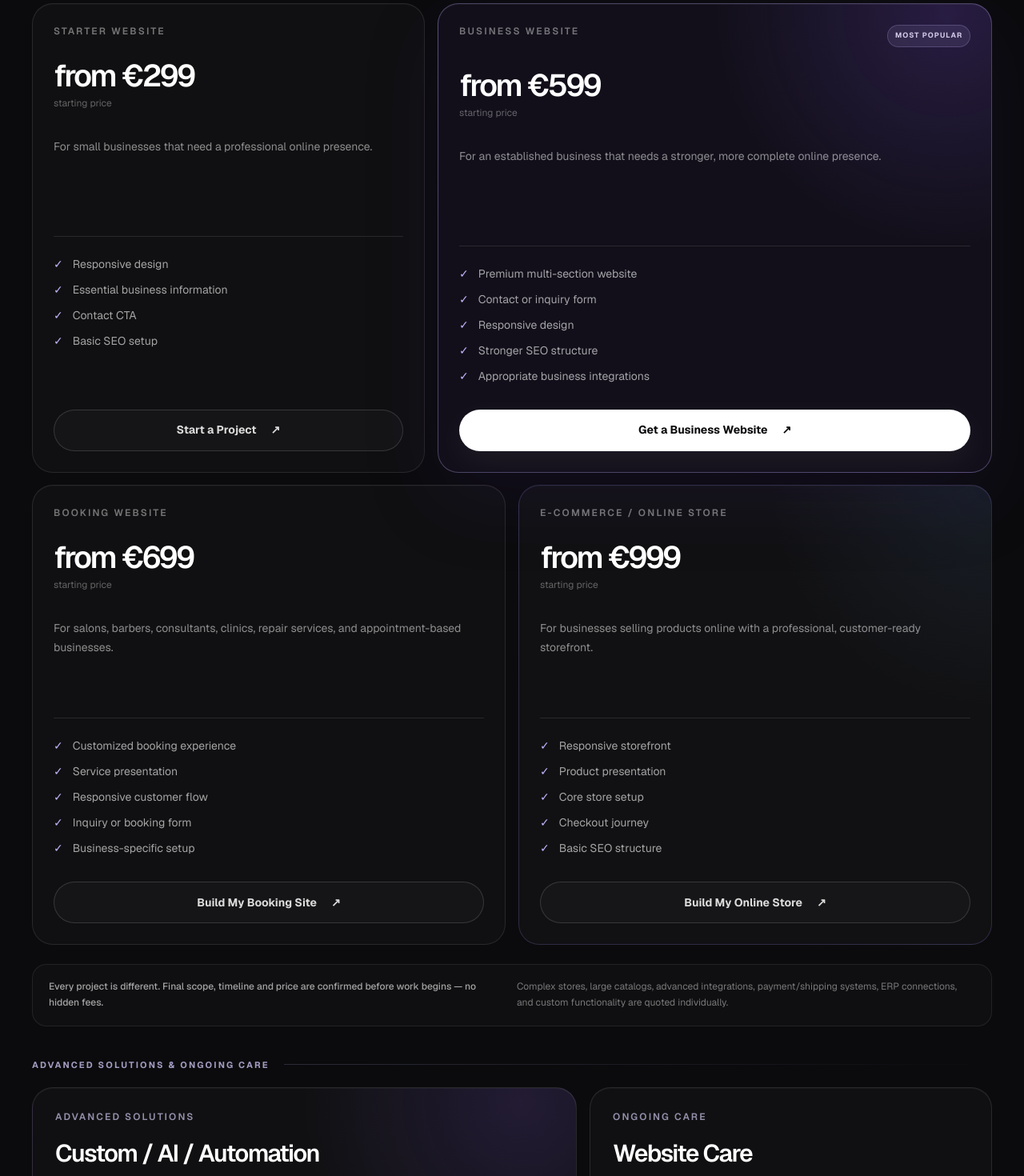
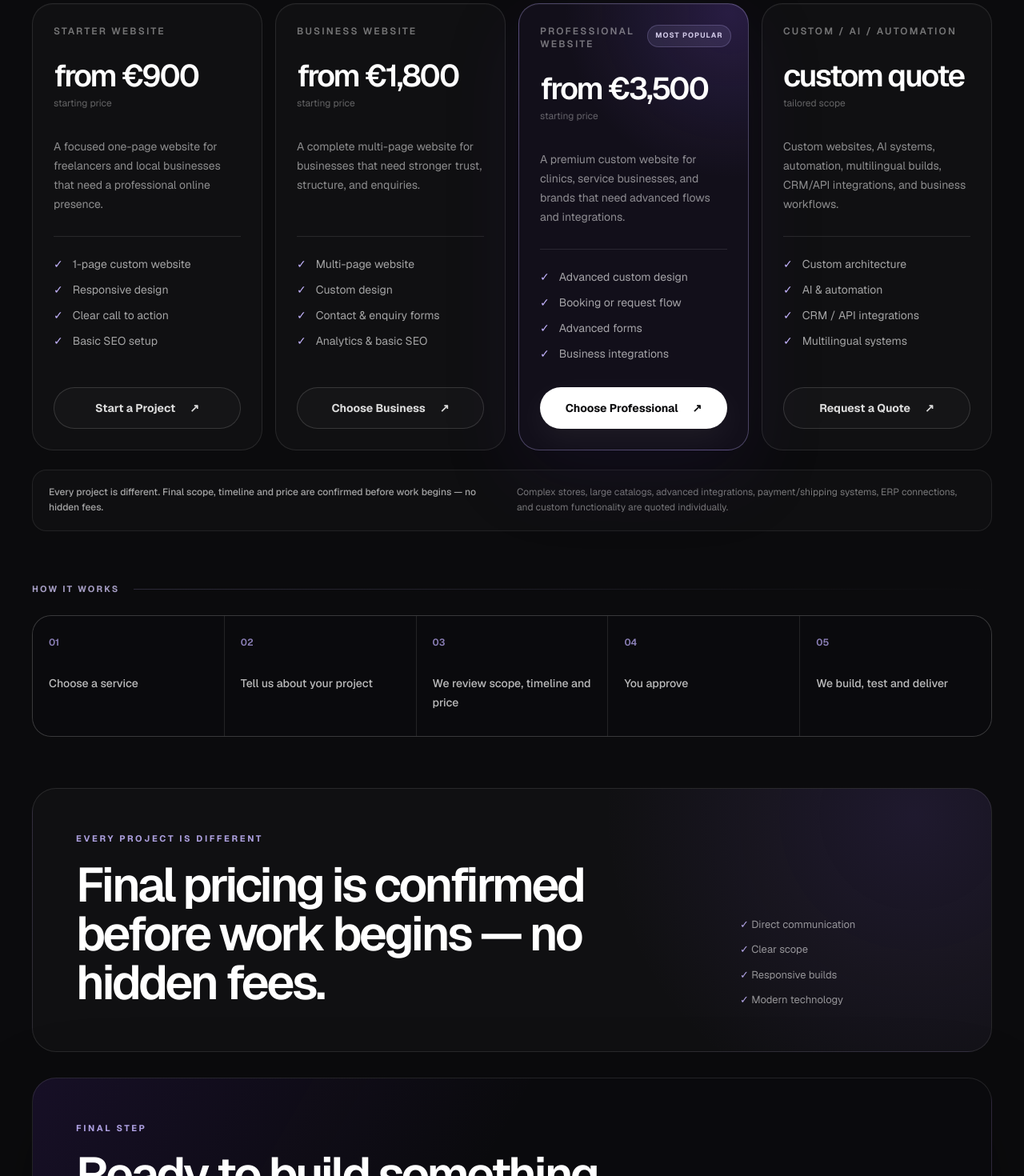
Before and after one commit to hellonexavo/nexavo, a Next.js app: page / in a window 1280 px wide. Shown: the part 4660-6130 px from the top of the page at 80% size. Built offline with nearby package versions, Linux system fonts and the light colour scheme.

Commit message:
Update pricing packages and form

```diff
--- a/app/globals.css
+++ b/app/globals.css
@@ -1034,13 +1034,6 @@ article {
     inset 0 1px 0 rgba(255, 255, 255, 0.055);
 }
 
-.commercial-price-card-store {
-  border-color: rgba(167, 139, 250, 0.2);
-  background:
-    radial-gradient(circle at 100% 0%, rgba(96, 165, 250, 0.08), transparent 34%),
-    rgba(255, 255, 255, 0.028);
-}
-
 .commercial-price-description {
   min-height: 96px;
 }
@@ -1227,11 +1220,7 @@ article {
 @media (min-width: 1024px) {
   .commercial-sales-intro { grid-template-columns: minmax(0, .95fr) minmax(340px, .65fr); }
   .commercial-trust-grid { grid-template-columns: repeat(4, minmax(0, 1fr)); }
-  .commercial-services-grid { grid-template-columns: repeat(12, minmax(0, 1fr)); }
-  .commercial-price-card-starter { grid-column: span 5; }
-  .commercial-price-card-business { grid-column: span 7; }
-  .commercial-price-card-booking,
-  .commercial-price-card-store { grid-column: span 6; }
+  .commercial-services-grid { grid-template-columns: repeat(4, minmax(0, 1fr)); }
   .commercial-final-trust { grid-template-columns: minmax(0, 1fr) 260px; }
   .commercial-closing-cta { grid-template-columns: minmax(0, 1fr) auto; }
 }
--- a/app/lib/products.ts
+++ b/app/lib/products.ts
@@ -3,71 +3,106 @@ export const products = {
     id: "starter-website",
     name: "Starter Website",
     category: "Websites",
-    description: "A clear one-page website for freelancers and local businesses that need a professional online presence.",
-    capabilities: ["One-page website", "Responsive design", "Clear call to action", "Basic SEO"],
-    price: 299,
-    cta: "Start a website",
-    features: ["Focused landing page or one-page website", "Responsive design", "Clear call to action", "Contact or project form", "Basic SEO setup"],
+    description:
+      "A focused one-page website for freelancers and local businesses that need a professional online presence.",
+    capabilities: [
+      "One-page website",
+      "Responsive design",
+      "Clear call to action",
+      "Basic SEO",
+    ],
+    price: 900,
+    cta: "Start with Starter",
+    features: [
+      "1-page custom website",
+      "Up to 5 main sections",
+      "Responsive mobile design",
+      "Contact CTA or project form",
+      "Basic SEO setup",
+      "Launch support",
+    ],
   },
+
   "business-website": {
     id: "business-website",
     name: "Business Website",
     category: "Websites",
-    description: "A larger website that presents your services, builds trust, and turns more visits into enquiries.",
-    capabilities: ["Multiple sections", "Service presentation", "Lead forms", "Conversion structure"],
-    price: 599,
-    cta: "Build my website",
-    features: ["Larger business website", "Multiple sections or pages where appropriate", "Services and work presentation", "Lead forms", "Integrations scoped where appropriate"],
+    description:
+      "A complete multi-page website for small businesses that need a stronger and more credible online presence.",
+    capabilities: [
+      "Multi-page website",
+      "Service presentation",
+      "Lead forms",
+      "Conversion structure",
+    ],
+    price: 1800,
+    cta: "Choose Business",
+    features: [
+      "Multi-page business website",
+      "Custom design",
+      "Services and about pages",
+      "Contact page and enquiry form",
+      "Responsive design",
+      "Basic SEO setup",
+      "Analytics setup",
+      "Launch support",
+    ],
   },
-  "booking-website": {
-    id: "booking-website",
-    name: "Booking Website",
+
+  "professional-website": {
+    id: "professional-website",
+    name: "Professional Website",
     category: "Websites",
-    description: "A customized booking website for appointment-based service businesses.",
-    capabilities: ["Service presentation", "Booking journey", "Customer forms", "Responsive design"],
-    price: 699,
-    cta: "Build my booking site",
-    features: ["Customized booking experience", "Service and pricing presentation", "Responsive customer journey", "Contact or booking form", "Business-specific configuration"],
+    description:
+      "A premium custom website for serious service businesses, clinics, and brands that need stronger structure, booking flows, advanced forms, and integrations.",
+    capabilities: [
+      "Advanced custom design",
+      "Booking or request flow",
+      "Advanced forms",
+      "Integrations",
+    ],
+    price: 3500,
+    cta: "Choose Professional",
+    features: [
+      "Advanced custom design",
+      "Multi-page website",
+      "Custom information architecture",
+      "Booking or request flow",
+      "Advanced forms",
+      "Stronger SEO setup",
+      "Business integrations",
+      "Conversion-focused sections",
+      "Performance optimization",
+      "Launch support",
+      "Up to 2 rounds of revisions",
+    ],
   },
-  "ecommerce-store": {
-    id: "ecommerce-store",
-    name: "E-commerce / Online Store",
-    category: "Websites",
-    description: "A professional online storefront for businesses ready to sell products online.",
-    capabilities: ["Product presentation", "Store structure", "Checkout journey", "Responsive design"],
-    price: 999,
-    cta: "Build my online store",
-    features: ["Responsive online store", "Product presentation", "Core store setup", "Checkout journey", "Basic SEO structure"],
-  },
-  "business-automation": {
-    id: "business-automation",
+
+  "custom-project": {
+    id: "custom-project",
     name: "Custom / AI / Automation",
-    category: "AI & Automation",
-    description: "Custom systems, AI integrations, automation, internal tools, and workflows scoped around your business.",
-    capabilities: ["AI integrations", "Automation", "Internal tools", "Custom development"],
+    category: "Custom",
+    description:
+      "Tailored websites, AI integrations, automations, multilingual builds, APIs, CRM integrations, and custom business workflows.",
+    capabilities: [
+      "AI integrations",
+      "Automation",
+      "Custom development",
+      "CRM / API",
+    ],
     price: 0,
-    cta: "Tell us what you need",
-    features: ["AI integrations", "Business automation", "Custom business workflows", "Internal tools", "Custom development scoped to your needs"],
-  },
-  "ai-assistant-automation": {
-    id: "ai-assistant-automation",
-    name: "AI Assistant & Automation",
-    category: "AI & Automation",
-    description: "Help visitors get answers, share useful details, and reach the right service through a tailored AI-assisted flow.",
-    capabilities: ["Website assistant", "FAQ support", "Lead qualification", "AI workflows"],
-    price: 499,
-    cta: "Explore AI automation",
-    features: ["Website AI assistant", "Customer FAQ assistance", "Lead qualification and information capture", "Customer service routing", "Integrations scoped where appropriate"],
-  },
-  "website-care": {
-    id: "website-care",
-    name: "Website Care",
-    category: "Ongoing Care",
-    description: "Ongoing technical maintenance, monitoring, small content updates, and basic support.",
-    capabilities: ["Technical maintenance", "Monitoring", "Small content updates", "Basic support"],
-    price: 59,
-    cta: "Ask about website care",
-    features: ["Technical maintenance", "Website monitoring", "Small content updates", "Basic support", "Major features and third-party costs scoped separately"],
+    cta: "Request custom quote",
+    features: [
+      "Fully custom architecture",
+      "Complex booking systems",
+      "Multilingual setup",
+      "CRM / API integrations",
+      "AI and automation workflows",
+      "Custom internal tools",
+      "Advanced SEO structure",
+      "Analytics and conversion tracking",
+      "Tailored launch plan",
+    ],
   },
 } as const;
 
@@ -77,14 +112,11 @@ export type Product = (typeof products)[ProductId];
 export const productIds = [
   "starter-website",
   "business-website",
-  "booking-website",
-  "ecommerce-store",
-  "business-automation",
-  "ai-assistant-automation",
-  "website-care",
+  "professional-website",
+  "custom-project",
 ] as const satisfies readonly ProductId[];
 
-export const featuredProductId: ProductId = "business-automation";
+export const featuredProductId: ProductId = "professional-website";
 
 export function getProduct(productId: string | undefined) {
   if (!productId || !productIds.includes(productId as ProductId)) return null;
@@ -92,6 +124,8 @@ export function getProduct(productId: string | undefined) {
 }
 
 export function formatEuro(price: number) {
+  if (price <= 0) return "Custom quote";
+
   return new Intl.NumberFormat("en-NL", {
     style: "currency",
     currency: "EUR",
--- a/app/page.tsx
+++ b/app/page.tsx
@@ -73,40 +73,40 @@ const pricingIntroTrust = [
 const websiteOffers = [
   {
     name: "Starter Website",
-    price: "from €299",
+    price: "from €900",
     priceNote: "starting price",
-    description: "For small businesses that need a professional online presence.",
-    features: ["Responsive design", "Essential business information", "Contact CTA", "Basic SEO setup"],
+    description: "A focused one-page website for freelancers and local businesses that need a professional online presence.",
+    features: ["1-page custom website", "Responsive design", "Clear call to action", "Basic SEO setup"],
     cta: "Start a Project",
     href: "/checkout?product=starter-website",
   },
   {
     name: "Business Website",
-    price: "from €599",
+    price: "from €1,800",
     priceNote: "starting price",
-    description: "For an established business that needs a stronger, more complete online presence.",
-    features: ["Premium multi-section website", "Contact or inquiry form", "Responsive design", "Stronger SEO structure", "Appropriate business integrations"],
-    cta: "Get a Business Website",
+    description: "A complete multi-page website for businesses that need stronger trust, structure, and enquiries.",
+    features: ["Multi-page website", "Custom design", "Contact & enquiry forms", "Analytics & basic SEO"],
+    cta: "Choose Business",
     href: "/checkout?product=business-website",
     recommended: true,
   },
   {
-    name: "Booking Website",
-    price: "from €699",
+    name: "Professional Website",
+    price: "from €3,500",
     priceNote: "starting price",
-    description: "For salons, barbers, consultants, clinics, repair services, and appointment-based businesses.",
-    features: ["Customized booking experience", "Service presentation", "Responsive customer flow", "Inquiry or booking form", "Business-specific setup"],
-    cta: "Build My Booking Site",
-    href: "/checkout?product=booking-website",
+    description: "A premium custom website for clinics, service businesses, and brands that need advanced flows and integrations.",
+    features: ["Advanced custom design", "Booking or request flow", "Advanced forms", "Business integrations"],
+    cta: "Choose Professional",
+    href: "/checkout?product=professional-website",
   },
   {
-    name: "E-commerce / Online Store",
-    price: "from €999",
-    priceNote: "starting price",
-    description: "For businesses selling products online with a professional, customer-ready storefront.",
-    features: ["Responsive storefront", "Product presentation", "Core store setup", "Checkout journey", "Basic SEO structure"],
-    cta: "Build My Online Store",
-    href: "/checkout?product=ecommerce-store",
+    name: "Custom / AI / Automation",
+    price: "custom quote",
+    priceNote: "tailored scope",
+    description: "Custom websites, AI systems, automation, multilingual builds, CRM/API integrations, and business workflows.",
+    features: ["Custom architecture", "AI & automation", "CRM / API integrations", "Multilingual systems"],
+    cta: "Request a Quote",
+    href: "/checkout?product=custom-project",
   },
 ];
 
@@ -162,19 +162,14 @@ export default function Home() {
       <section id="pricing" className="home-section border-y border-white/[0.08] bg-white/[0.018] px-5 py-20 sm:px-6 lg:px-10 lg:py-28"><div className="mx-auto max-w-7xl">
         <div className="commercial-sales-intro"><div><p className="eyebrow">Pricing &amp; Services</p><h2 className="mt-5 max-w-3xl text-4xl font-semibold leading-[1.02] tracking-[-.055em] sm:text-6xl">Choose the right foundation for your business.</h2></div><div><p className="max-w-2xl text-base leading-7 text-white/52">Start with a professional website, booking experience, online store, or custom digital solution built around your business goals.</p><ul className="commercial-sales-trust mt-6" aria-label="Project assurances">{pricingIntroTrust.map((item) => <li key={item}><span aria-hidden="true">✓</span>{item}</li>)}</ul></div></div>
         <div className="commercial-group-heading mt-12"><p>Website services</p><span /></div>
-        <div className="commercial-services-grid mt-12">{websiteOffers.map((option) => <article key={option.name} className={`commercial-price-card commercial-price-card-${option.name === "Starter Website" ? "starter" : option.name === "Business Website" ? "business" : option.name === "Booking Website" ? "booking" : "store"} ${option.recommended ? "commercial-price-card-featured" : ""}`}>
-          <div className="flex items-start justify-between gap-4"><p className="text-xs font-semibold uppercase tracking-[.18em] text-white/42">{option.name}</p>{option.recommended && <span className="commercial-popular">Most popular</span>}</div>
+        <div className="commercial-services-grid mt-12">{websiteOffers.map((option) => <article key={option.name} className={`commercial-price-card flex min-h-full flex-col commercial-price-card-${option.name === "Starter Website" ? "starter" : option.name === "Business Website" ? "business" : option.name === "Professional Website" ? "professional" : "custom"} ${option.name === "Professional Website" ? "commercial-price-card-featured" : ""}`}>
+          <div className="flex items-start justify-between gap-4"><p className="text-xs font-semibold uppercase tracking-[.18em] text-white/42">{option.name}</p>{option.name === "Professional Website" && <span className="commercial-popular">Most popular</span>}</div>
           <div className="mt-7 min-h-[76px]"><p className="text-[clamp(2rem,3vw,2.75rem)] font-semibold leading-none tracking-[-.06em]">{option.price}</p><p className="mt-2 text-xs text-white/35">{option.priceNote}</p></div>
           <p className="commercial-price-description mt-5 text-sm leading-6 text-white/52">{option.description}</p>
           <ul className="mt-7 space-y-3 border-t border-white/10 pt-6 text-sm text-white/62">{option.features.map((feature) => <li key={feature} className="flex gap-3"><span className="text-violet-300" aria-hidden="true">✓</span><span>{feature}</span></li>)}</ul>
-          <div className="mt-auto pt-8"><Link href={option.href} className={option.recommended ? "button-primary w-full" : "button-secondary w-full"}>{option.cta} <span>↗</span></Link></div>
+          <div className="mt-auto pt-8"><Link href={option.href} className={option.name === "Professional Website" ? "button-primary w-full" : "button-secondary w-full"}>{option.cta} <span>↗</span></Link></div>
         </article>)}</div>
         <div className="commercial-pricing-notes mt-6"><p>Every project is different. Final scope, timeline and price are confirmed before work begins — no hidden fees.</p><p>Complex stores, large catalogs, advanced integrations, payment/shipping systems, ERP connections, and custom functionality are quoted individually.</p></div>
-        <div className="commercial-group-heading mt-10"><p>Advanced solutions &amp; ongoing care</p><span /></div>
-        <div className="mt-5 grid gap-4 lg:grid-cols-[1.15fr_.85fr]">
-          <article className="commercial-solution-card"><div><p className="text-xs font-semibold uppercase tracking-[.18em] text-violet-200/65">Advanced solutions</p><h3 className="mt-5 text-3xl font-semibold tracking-[-.05em]">Custom / AI / Automation</h3><p className="mt-3 text-2xl font-semibold tracking-[-.04em]">Custom quote</p><p className="mt-4 max-w-2xl text-sm leading-6 text-white/50">For businesses that need a carefully scoped system, integration, internal tool, or workflow designed around how they operate.</p></div><div className="mt-7 flex flex-wrap gap-2">{["AI integrations", "Automation", "Custom workflows", "APIs & integrations", "Internal tools", "Custom development"].map((feature) => <span key={feature} className="commercial-solution-pill">{feature}</span>)}</div><Link href="/checkout?product=business-automation" className="button-secondary mt-8 self-start">Tell Us What You Need <span>↗</span></Link></article>
-          <article className="commercial-care-card"><div><p className="text-xs font-semibold uppercase tracking-[.18em] text-violet-200/65">Ongoing care</p><h3 className="mt-5 text-3xl font-semibold tracking-[-.05em]">Website Care</h3><p className="mt-3 text-2xl font-semibold tracking-[-.04em]">from €59<span className="ml-1 text-sm font-medium tracking-normal text-white/40"> / month</span></p><p className="mt-4 text-xs leading-5 text-violet-100/55">Available for YY Builds projects and selected existing websites.</p><ul className="mt-6 grid gap-3 text-sm text-white/58 sm:grid-cols-2 lg:grid-cols-1">{["Technical maintenance", "Monitoring", "Small content updates", "Basic support"].map((feature) => <li key={feature} className="flex gap-3"><span className="text-violet-300" aria-hidden="true">✓</span>{feature}</li>)}</ul><p className="mt-5 border-t border-white/10 pt-5 text-xs leading-5 text-white/35">Major redesigns, new functionality, third-party subscriptions, hosting/domain fees and large content changes are quoted separately.</p></div><Link href="/checkout?product=website-care" className="button-secondary mt-8 w-full">Ask About Website Care <span>↗</span></Link></article>
-        </div>
 
         <div className="commercial-process mt-16"><div className="commercial-group-heading"><p>How it works</p><span /></div><ol className="mt-6 grid gap-px overflow-hidden rounded-[24px] border border-white/10 bg-white/10 sm:grid-cols-2 lg:grid-cols-5">{projectProcess.map((step, index) => <li key={step} className="bg-[#0a0a0d] p-5"><span className="text-xs font-semibold text-violet-300/70">0{index + 1}</span><p className="mt-7 text-sm font-medium leading-6 text-white/72">{step}</p></li>)}</ol></div>
 
```
